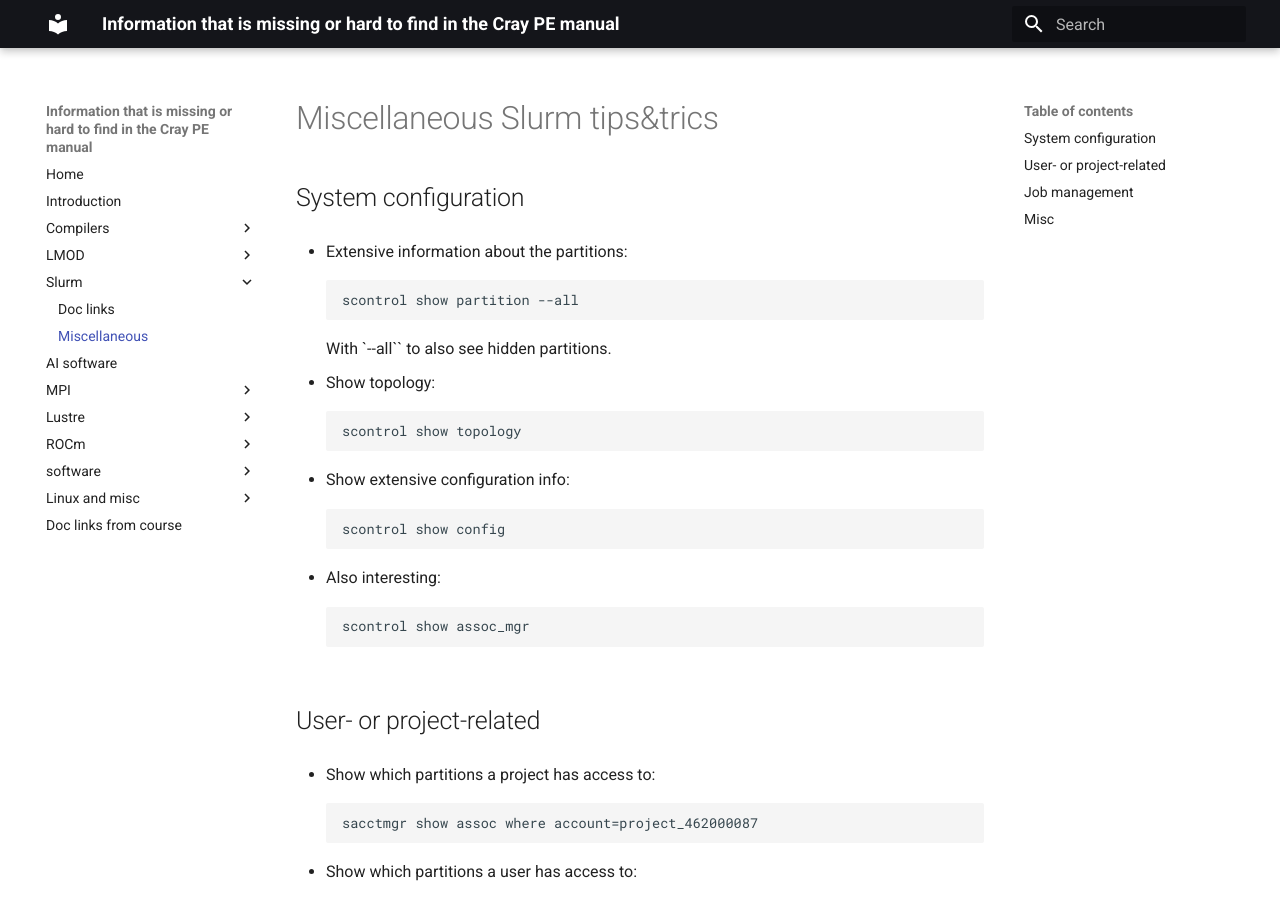
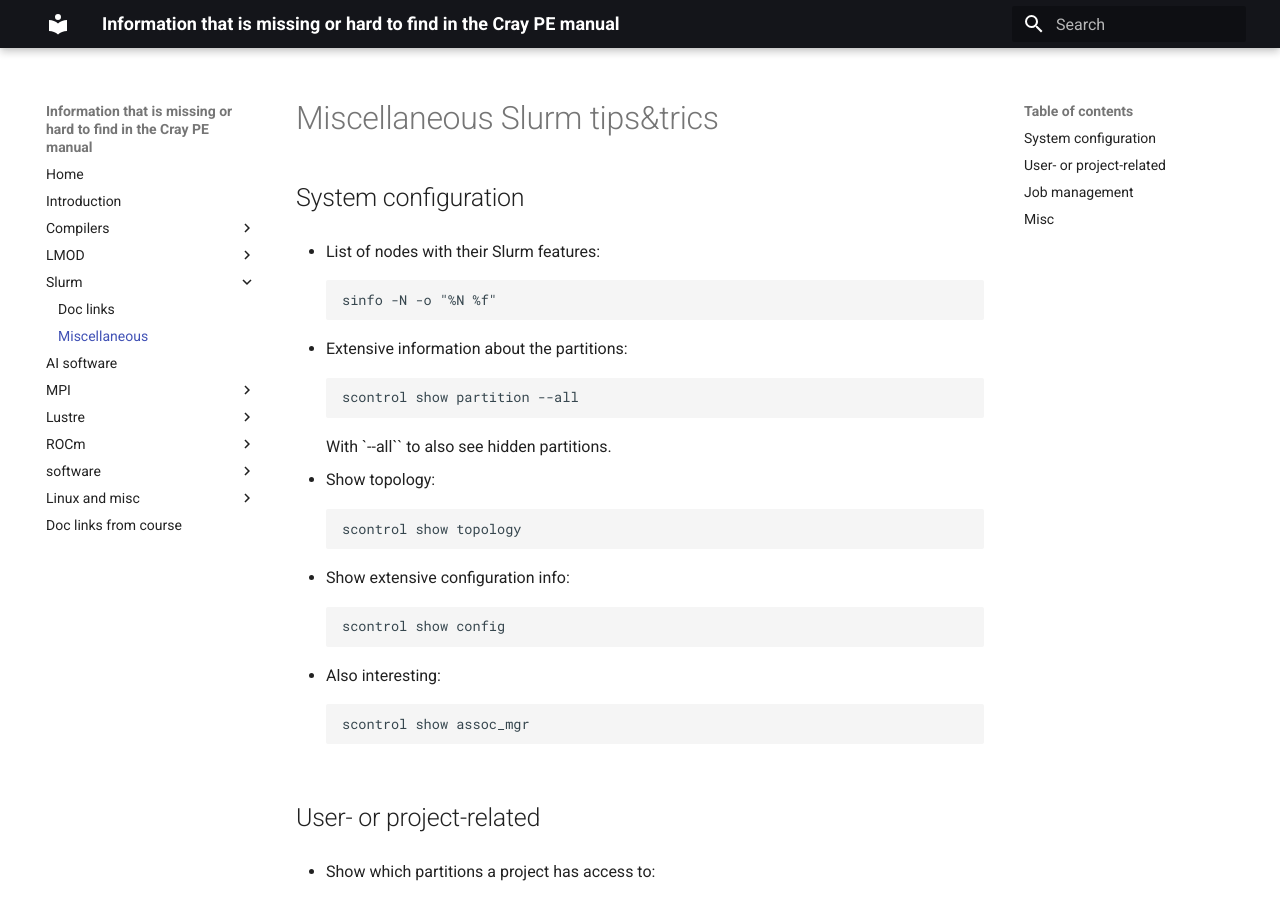
Before and after one commit to klust/LUMI-tips-and-tricks, an MkDocs documentation site: the page built from docs/03_Slurm/03_99_misc.md, in a window 1280 px wide and 900 px high. Built offline with MkDocs 1.6.1 and Material for MkDocs 9.7.7, drawn with Linux system fonts in a browser that asks for light colours.

Commit message:
Added a trick to get the node features.

````diff
--- a/docs/03_Slurm/03_99_misc.md
+++ b/docs/03_Slurm/03_99_misc.md
@@ -1,6 +1,11 @@
 # Miscellaneous Slurm tips&trics
 
 ## System configuration
+
+-   List of nodes with their Slurm features:
+    ```
+	sinfo -N -o "%N %f"
+	```
 
 -   Extensive information about the partitions:
     ```
````
